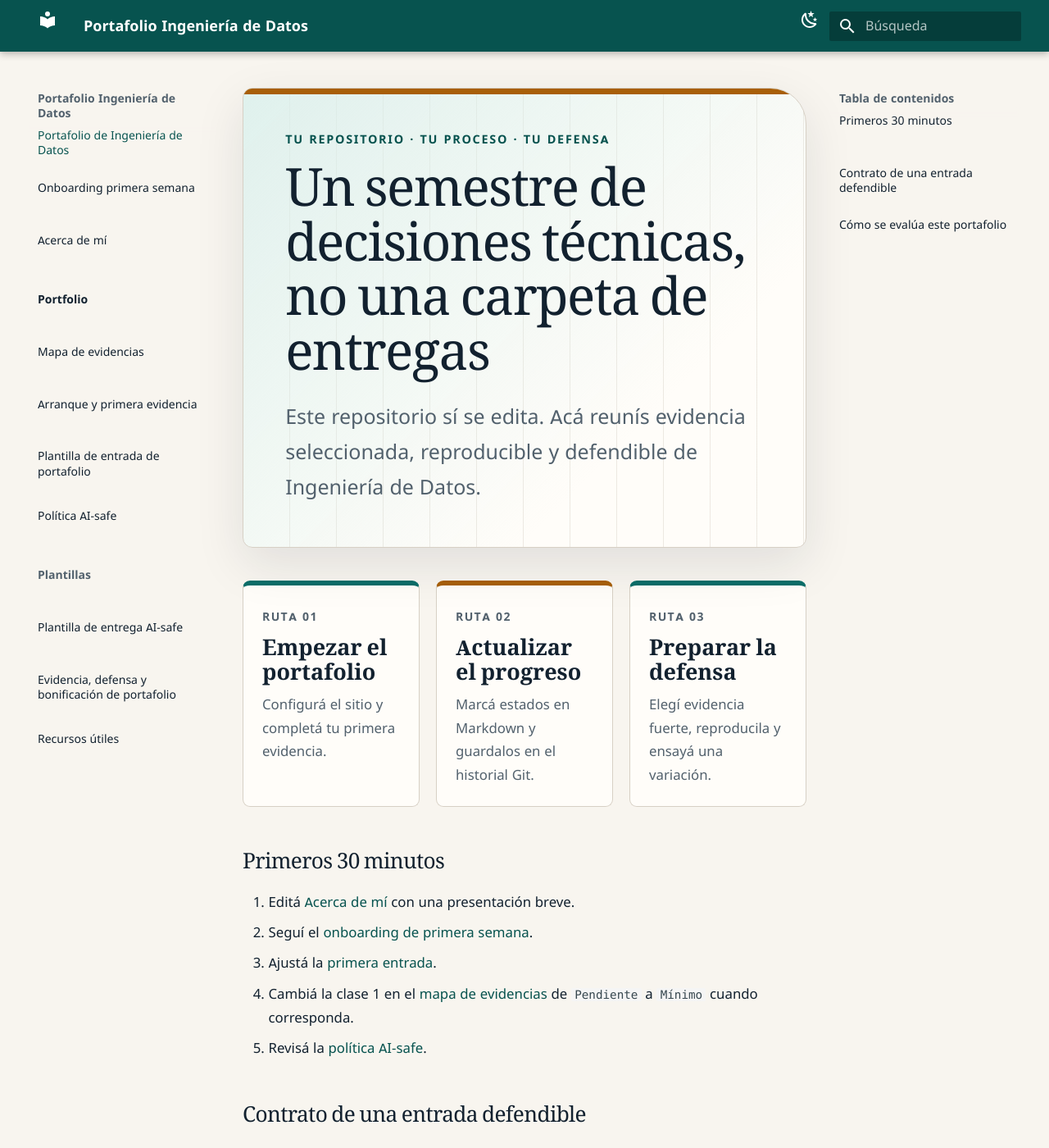
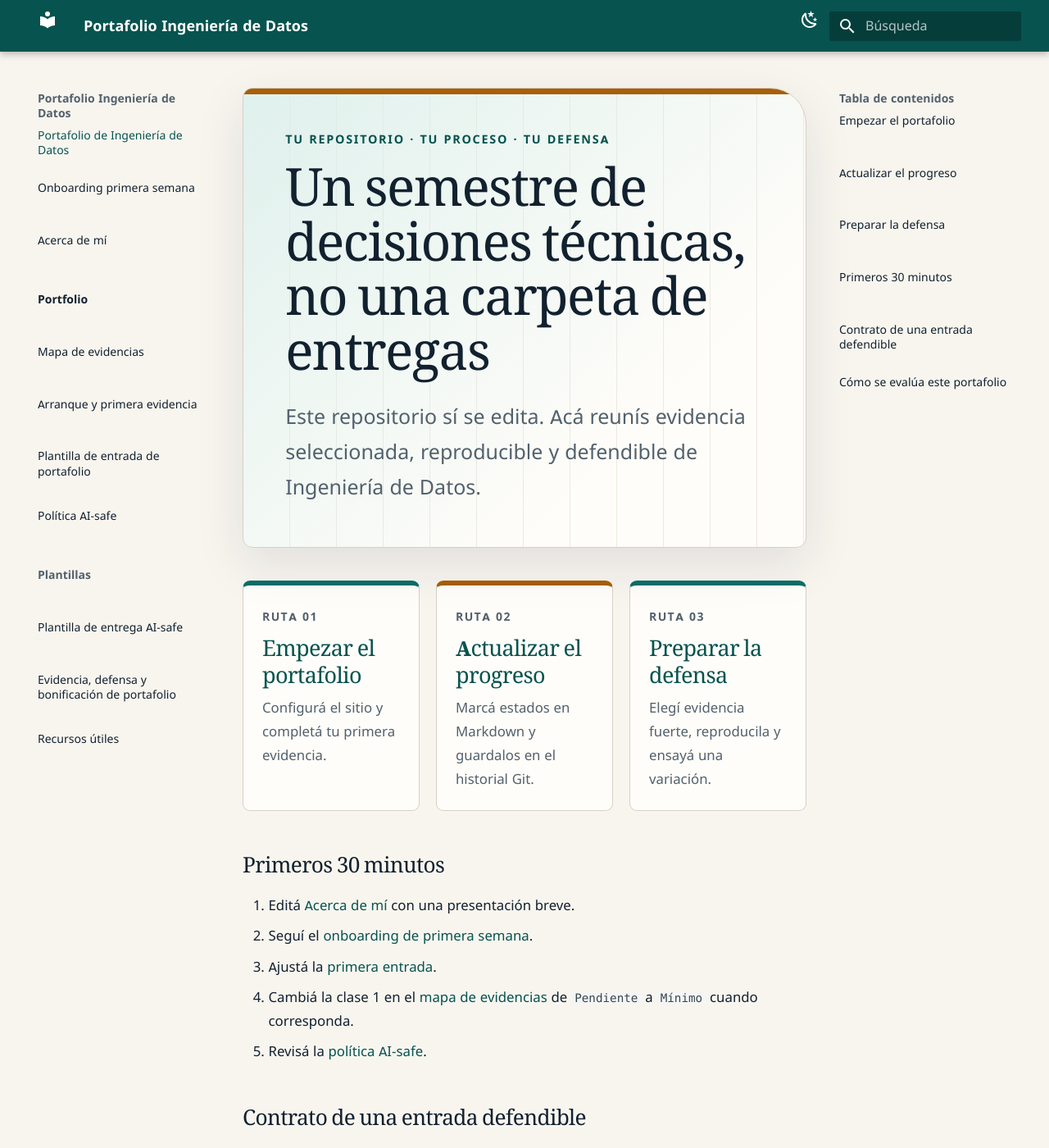
Before and after one commit to JuanFKurucz/id-2026-portfolio-template, an MkDocs documentation site: the page built from docs/index.md, in a window 1280 px wide and 1400 px high. Shown: the whole window at 82% size. Built offline with MkDocs 1.6.1 and Material for MkDocs 9.7.7, drawn with Linux system fonts in a browser that asks for light colours.

```diff
--- a/docs/assets/javascripts/ucu-platform.js
+++ b/docs/assets/javascripts/ucu-platform.js
@@ -6,6 +6,10 @@
   function normalise(value) {
     const compact = value.replace(/\s+/g, " ").trim().toLocaleLowerCase("es");
     return statuses.find((status) => status.toLocaleLowerCase("es") === compact) || null;
+  }
+
+  function statusSlug(value) {
+    return value.normalize("NFD").replace(/[\u0300-\u036f]/g, "").toLocaleLowerCase("es");
   }
 
   function enhanceProgress() {
@@ -43,9 +47,13 @@
     grid.setAttribute("role", "list");
     statuses.forEach((status) => {
       const item = document.createElement("div");
-      item.className = `ucu-progress-stat ucu-progress-stat--${status.toLocaleLowerCase("es")}`;
+      item.className = `ucu-progress-stat ucu-progress-stat--${statusSlug(status)}`;
       item.setAttribute("role", "listitem");
-      item.innerHTML = `<strong>${counts[status]}</strong><span>${status}</span>`;
+      const count = document.createElement("strong");
+      count.textContent = String(counts[status]);
+      const label = document.createElement("span");
+      label.textContent = status;
+      item.replaceChildren(count, label);
       grid.appendChild(item);
     });
 
--- a/docs/assets/stylesheets/ucu-course.css
+++ b/docs/assets/stylesheets/ucu-course.css
@@ -1,12 +1,4 @@
 :root {
-  --ucu-accent: #0b6e69;
-  --ucu-accent-strong: #07534f;
-  --ucu-accent-soft: #d8eeea;
+  /* ID hereda los acentos verdes compartidos y especializa el resaltado. */
   --ucu-highlight: #a85f08;
-  --ucu-highlight-soft: #f7e5c9;
 }
-
-[data-md-color-scheme="slate"] {
-  --ucu-accent-soft: #153d3b;
-  --ucu-highlight-soft: #4b3215;
-}
--- a/docs/assets/stylesheets/ucu-platform.css
+++ b/docs/assets/stylesheets/ucu-platform.css
@@ -28,7 +28,7 @@
   --ucu-focus: #005fcc;
   --ucu-shadow: 0 1rem 3rem rgb(18 33 47 / 10%);
   --md-text-font: "Atkinson Hyperlegible Next", "Segoe UI", sans-serif;
-  --md-code-font: "Cascadia Code", "SFMono-Regular", Consolas, monospace;
+  --md-code-font: "Cascadia Code", "SFMono-Regular", consolas, monospace;
   --md-primary-fg-color: var(--ucu-accent);
   --md-primary-fg-color--dark: var(--ucu-accent-strong);
   --md-accent-fg-color: var(--ucu-highlight);
@@ -234,6 +234,17 @@ input {
   margin: 0.45rem 0;
 }
 
+.ucu-route-card h3 {
+  font-family: "Source Serif 4", Georgia, serif;
+  font-size: 1.35rem;
+  line-height: 1.2;
+  margin: 0.45rem 0;
+}
+
+.ucu-route-card h3 a {
+  color: var(--ucu-accent-strong);
+}
+
 .ucu-route-card p {
   color: var(--ucu-muted);
   margin: 0;
@@ -250,13 +261,21 @@ input {
   padding: 1.2rem 1.35rem;
 }
 
-.ucu-practice-brief h2,
-.ucu-practice-brief h3 {
+.ucu-practice-brief__title,
+.ucu-practice-brief__deliverables-title {
   margin: 0;
 }
 
-.ucu-practice-brief h2 {
+.ucu-practice-brief__title {
+  color: var(--ucu-ink);
+  font-family: "Source Serif 4", Georgia, serif;
   font-size: 1.45rem;
+  font-weight: 700;
+  line-height: 1.2;
+}
+
+.ucu-practice-brief__deliverables-title {
+  font-weight: 750;
 }
 
 .ucu-practice-brief__facts {
--- a/docs/index.md
+++ b/docs/index.md
@@ -10,22 +10,28 @@ date: 2026-07-11
 
 <p class="ucu-hero__lede">Este repositorio sí se edita. Acá reunís evidencia seleccionada, reproducible y defendible de Ingeniería de Datos.</p>
 </div>
-<div class="ucu-route-grid">
-  <a class="ucu-route-card" href="onboarding-primera-semana/">
-    <span class="ucu-route-card__step">Ruta 01</span>
-    <strong>Empezar el portafolio</strong>
-    <p>Configurá el sitio y completá tu primera evidencia.</p>
-  </a>
-  <a class="ucu-route-card" href="portfolio/mapa-evidencias/">
-    <span class="ucu-route-card__step">Ruta 02</span>
-    <strong>Actualizar el progreso</strong>
-    <p>Marcá estados en Markdown y guardalos en el historial Git.</p>
-  </a>
-  <a class="ucu-route-card" href="plantillas/evidencia-defensa-portfolio/">
-    <span class="ucu-route-card__step">Ruta 03</span>
-    <strong>Preparar la defensa</strong>
-    <p>Elegí evidencia fuerte, reproducila y ensayá una variación.</p>
-  </a>
+<div class="ucu-route-grid" markdown="1">
+<div class="ucu-route-card" markdown="1">
+<span class="ucu-route-card__step">Ruta 01</span>
+
+### [Empezar el portafolio](onboarding-primera-semana.md)
+
+Configurá el sitio y completá tu primera evidencia.
+</div>
+<div class="ucu-route-card" markdown="1">
+<span class="ucu-route-card__step">Ruta 02</span>
+
+### [Actualizar el progreso](portfolio/mapa-evidencias.md)
+
+Marcá estados en Markdown y guardalos en el historial Git.
+</div>
+<div class="ucu-route-card" markdown="1">
+<span class="ucu-route-card__step">Ruta 03</span>
+
+### [Preparar la defensa](plantillas/evidencia-defensa-portfolio.md)
+
+Elegí evidencia fuerte, reproducila y ensayá una variación.
+</div>
 </div>
 
 ## Primeros 30 minutos
--- a/overrides/main.html
+++ b/overrides/main.html
@@ -8,44 +8,15 @@
 
 {% block content %}
   <div class="ucu-page-frame ucu-surface-{{ config.extra.platform.surface | default('docs') }}">
-    {% if page and page.meta and (page.meta.course or page.meta.unit or page.meta.session or page.meta.ai_max_level or page.meta.estimated_minutes or page.meta.deliverables or page.meta.portfolio_entry) %}
-      <section class="ucu-practice-brief" aria-labelledby="ucu-practice-brief-title">
-        <div class="ucu-practice-brief__eyebrow">Guía operativa</div>
-        <h2 id="ucu-practice-brief-title">Ficha de práctica</h2>
-        <dl class="ucu-practice-brief__facts">
-          {% if page.meta.course %}
-            <div><dt>Curso</dt><dd>{{ page.meta.course }}</dd></div>
-          {% endif %}
-          {% if page.meta.unit %}
-            <div><dt>Unidad</dt><dd>{{ page.meta.unit }}</dd></div>
-          {% endif %}
-          {% if page.meta.session %}
-            <div><dt>Clase</dt><dd>{{ page.meta.session }}</dd></div>
-          {% endif %}
-          {% if page.meta.estimated_minutes %}
-            <div><dt>Tiempo estimado</dt><dd>{{ page.meta.estimated_minutes }} min</dd></div>
-          {% endif %}
-          {% if page.meta.ai_max_level %}
-            <div><dt>IA máxima</dt><dd><span class="ucu-badge">{{ page.meta.ai_max_level }}</span></dd></div>
-          {% endif %}
-        </dl>
-        {% if page.meta.deliverables %}
-          <div class="ucu-practice-brief__deliverables">
-            <h3>Entregables</h3>
-            {% if page.meta.deliverables is string %}
-              <p>{{ page.meta.deliverables }}</p>
-            {% else %}
-              <ul>
-                {% for deliverable in page.meta.deliverables %}<li>{{ deliverable }}</li>{% endfor %}
-              </ul>
-            {% endif %}
-          </div>
-        {% endif %}
-        {% if page.meta.portfolio_entry %}
-          <p class="ucu-practice-brief__portfolio"><strong>Entrada sugerida:</strong> <code>{{ page.meta.portfolio_entry }}</code></p>
-        {% endif %}
-      </section>
+    {% include "partials/tags.html" %}
+    {% include "partials/actions.html" %}
+    {% if "\x3ch1" not in page.content %}
+      <h1>{{ page.title | d(config.site_name, true) }}</h1>
     {% endif %}
-    {{ super() }}
+    {% include "partials/ucu-practice-brief.html" %}
+    {{ page.content }}
+    {% include "partials/source-file.html" %}
+    {% include "partials/feedback.html" %}
+    {% include "partials/comments.html" %}
   </div>
 {% endblock %}
--- /dev/null
+++ b/overrides/partials/ucu-practice-brief.html
@@ -0,0 +1,38 @@
+{% if page and page.meta and (page.meta.course or page.meta.unit or page.meta.session or page.meta.ai_max_level or page.meta.estimated_minutes or page.meta.deliverables or page.meta.portfolio_entry) %}
+  <section class="ucu-practice-brief" aria-labelledby="ucu-practice-brief-title">
+    <div class="ucu-practice-brief__eyebrow">Guía operativa</div>
+    <p id="ucu-practice-brief-title" class="ucu-practice-brief__title">Ficha de práctica</p>
+    <dl class="ucu-practice-brief__facts">
+      {% if page.meta.course %}
+        <div><dt>Curso</dt><dd>{{ page.meta.course }}</dd></div>
+      {% endif %}
+      {% if page.meta.unit %}
+        <div><dt>Unidad</dt><dd>{{ page.meta.unit }}</dd></div>
+      {% endif %}
+      {% if page.meta.session %}
+        <div><dt>Clase</dt><dd>{{ page.meta.session }}</dd></div>
+      {% endif %}
+      {% if page.meta.estimated_minutes %}
+        <div><dt>Tiempo estimado</dt><dd>{{ page.meta.estimated_minutes }} min</dd></div>
+      {% endif %}
+      {% if page.meta.ai_max_level %}
+        <div><dt>IA máxima</dt><dd><span class="ucu-badge">{{ page.meta.ai_max_level }}</span></dd></div>
+      {% endif %}
+    </dl>
+    {% if page.meta.deliverables %}
+      <div class="ucu-practice-brief__deliverables">
+        <p class="ucu-practice-brief__deliverables-title">Entregables</p>
+        {% if page.meta.deliverables is string %}
+          <p>{{ page.meta.deliverables }}</p>
+        {% else %}
+          <ul>
+            {% for deliverable in page.meta.deliverables %}<li>{{ deliverable }}</li>{% endfor %}
+          </ul>
+        {% endif %}
+      </div>
+    {% endif %}
+    {% if page.meta.portfolio_entry %}
+      <p class="ucu-practice-brief__portfolio"><strong>Entrada sugerida:</strong> <code>{{ page.meta.portfolio_entry }}</code></p>
+    {% endif %}
+  </section>
+{% endif %}
```
Also changed, not shown: 2 other files.
